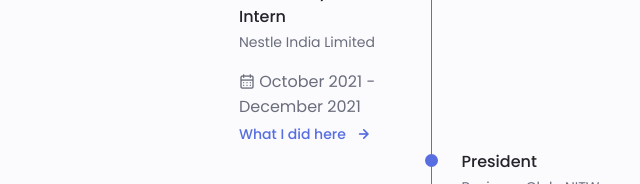
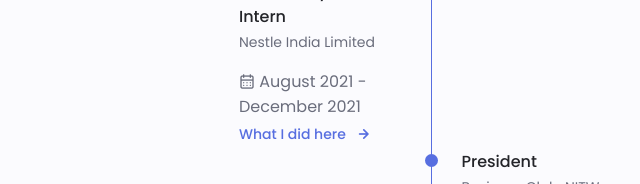
Before and after one commit to ShivaniZ19/harishiv.github.io, a plain HTML site: page index.html in a window 1280 px wide. Shown: the part 2516-2700 px from the top of the page, 209-849 px from the left. Drawn offline with nearby package versions, Linux system fonts and the light colour scheme.

Commit message:
Update index.html

```diff
--- a/index.html
+++ b/index.html
@@ -803,7 +803,7 @@
                                 <span class="qualification__subtitle">Nestle India Limited</span>
                                 <div class="qualification__calendar">
                                     <i class="uil uil-calendar-alt"></i>
-                                    October 2021 - December 2021
+                                    August 2021 - December 2021
                                 </div>
 
                                 <span
```
